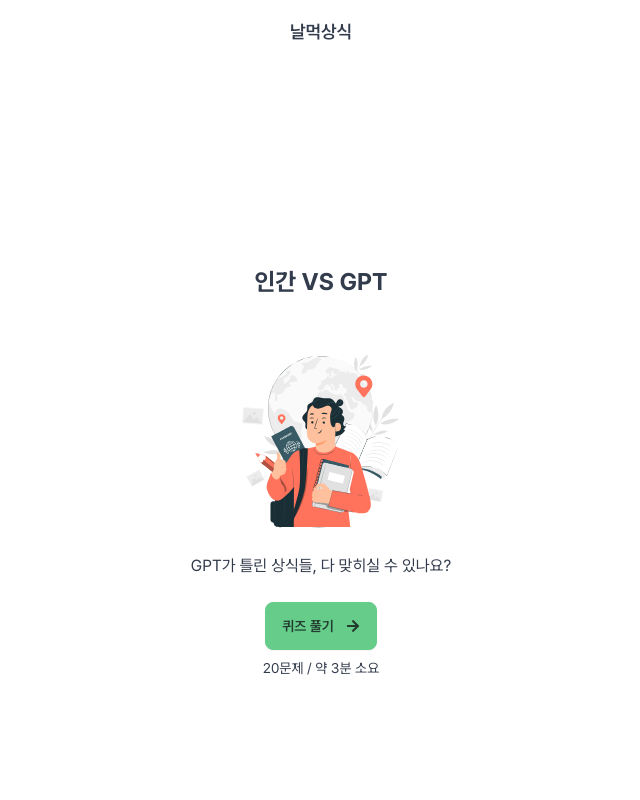
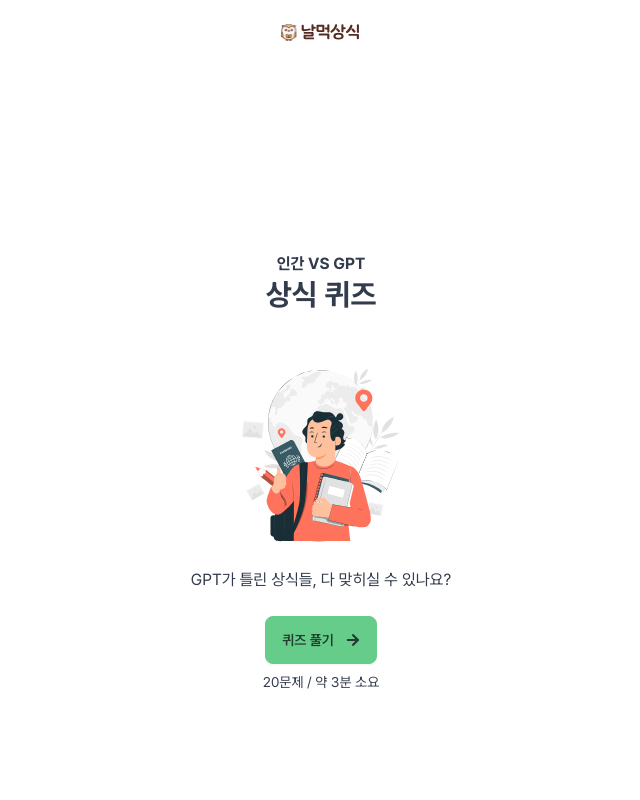
Before and after one commit to jungeol-h/quiz-vs, a Next.js app: page / in a window 1280 px wide. Shown: the top 800 px of the page, without its empty margins (319-959 px from the left). Built offline with nearby package versions, Linux system fonts and the light colour scheme.

Commit message:
refactor: Update URLs and add lazy loading for images in layout.tsx

```diff
--- a/app/layout.tsx
+++ b/app/layout.tsx
@@ -1,6 +1,5 @@
 import "./globals.css";
 import Link from "next/link";
-import { FaHome } from "react-icons/fa";
 import localFont from "next/font/local";
 import { GoogleTagManager } from "@next/third-parties/google";
 
@@ -66,7 +65,7 @@
         <GoogleTagManager gtmId="GTM-TZWQQC8K" />
         <div className="navbar bg-base-100 justify-center mb-2 h-12">
           <Link href="/" className="btn btn-ghost">
-            <span className="text-lg">날먹상식</span>
+            <img src="/logowithtext.svg" alt="logo" className="w-20" />
           </Link>
         </div>
         <div className="px-4">{children}</div>
--- a/app/page.tsx
+++ b/app/page.tsx
@@ -15,7 +15,6 @@
 
 export default function Home() {
   // const [isClient, setIsClient] = useState(false);
-
   useEffect(() => {
     // 클라이언트 사이드에서만 로컬 스토리지 초기화
     if (typeof window !== "undefined") {
@@ -25,7 +24,8 @@
 
   return (
     <div className="min-h-screen flex flex-col justify-center items-center">
-      <h1 className="text-2xl font-bold mb-4">인간 VS GPT</h1>
+      <h1 className="text-l font-bold ">인간 VS GPT</h1>
+      <h1 className="text-3xl font-bold mb-4">상식 퀴즈</h1>
       <div className="mt-6">
         <Player
           autoplay
--- a/app/results/page.js
+++ b/app/results/page.js
@@ -154,9 +154,9 @@
                   </div>
                 </div>
 
-                <div className="mt-8">
+                <div className="mt-8 flex flex-col items-center gap-4 sm:flex-row sm:justify-center sm:gap-6">
                   <button
-                    className="btn btn-secondary px-6 py-3 mb-4"
+                    className="btn btn-secondary px-6 py-3"
                     onClick={() => {
                       localStorage.removeItem("quizResults");
                       router.push("/quiz");
```
